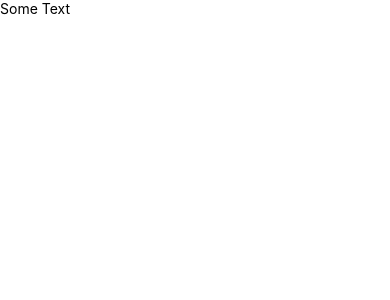
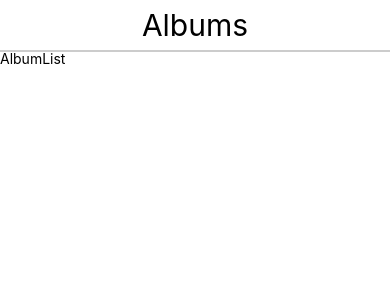
Before and after one commit to kikani-parth/album, a React Native app: screen / in a window 390 px wide. Shown: the top 300 px of the page. Built offline with nearby package versions, Linux system fonts and the light colour scheme.

Commit message:
add Header and boilerplate for AlbumList

```diff
--- a/App.js
+++ b/App.js
@@ -1,8 +1,15 @@
 import React from 'react';
-import {Text} from 'react-native';
+import { Text, View } from 'react-native';
+import Header from './src/components/Header';
+import AlbumList from './src/components/AlbumList';
 
 const App = () => {
-  return <Text>Some Text</Text>;
+  return (
+    <View>
+      <Header title="Albums" />
+      <AlbumList />
+    </View>
+  );
 };
 
 export default App;
--- /dev/null
+++ b/src/components/AlbumList.js
@@ -0,0 +1,14 @@
+import React from 'react';
+import { View, Text, StyleSheet } from 'react-native';
+
+const AlbumList = () => {
+  return (
+    <View>
+      <Text>AlbumList</Text>
+    </View>
+  );
+};
+
+const styles = StyleSheet.create({});
+
+export default AlbumList;
--- /dev/null
+++ b/src/components/Header.js
@@ -0,0 +1,36 @@
+import React from 'react';
+import { Text, View, Platform, StyleSheet } from 'react-native';
+
+const Header = ({ title }) => {
+  //   const { textStyle, viewStyle } = styles;
+  return (
+    <View style={styles.viewStyle}>
+      <Text style={styles.textStyle}>{title}</Text>
+    </View>
+  );
+};
+
+const styles = StyleSheet.create({
+  viewStyle: {
+    backgroundColor: '#fff',
+    height: 50,
+    justifyContent: 'center',
+    alignItems: 'center',
+
+    shadowColor: '#000',
+    shadowOffset: { width: 0, height: 2 },
+    shadowOpacity: 0.2,
+
+    // Elevation for Android
+    ...Platform.select({
+      android: {
+        elevation: 10,
+      },
+    }),
+  },
+  textStyle: {
+    fontSize: 30,
+  },
+});
+
+export default Header;
```
Also changed, not shown: .prettierrc.js (deleted).
